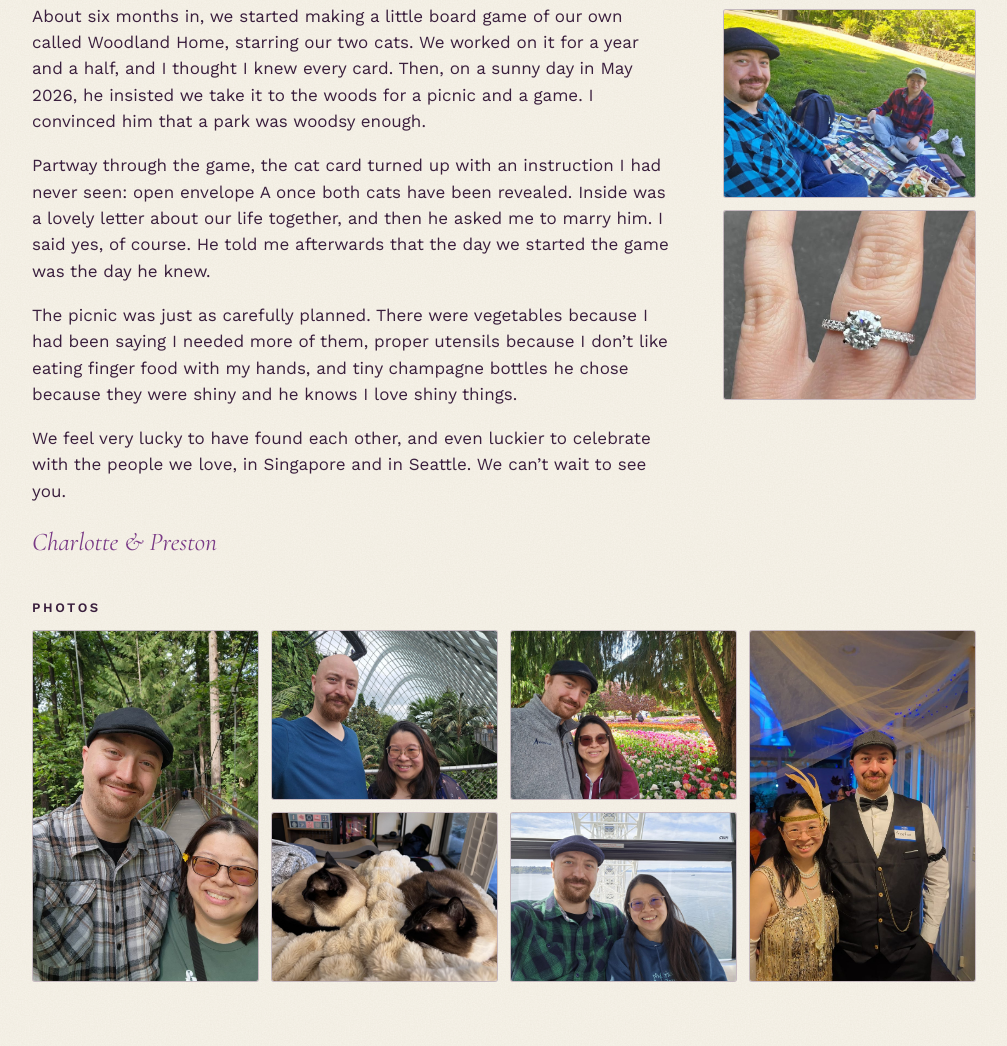
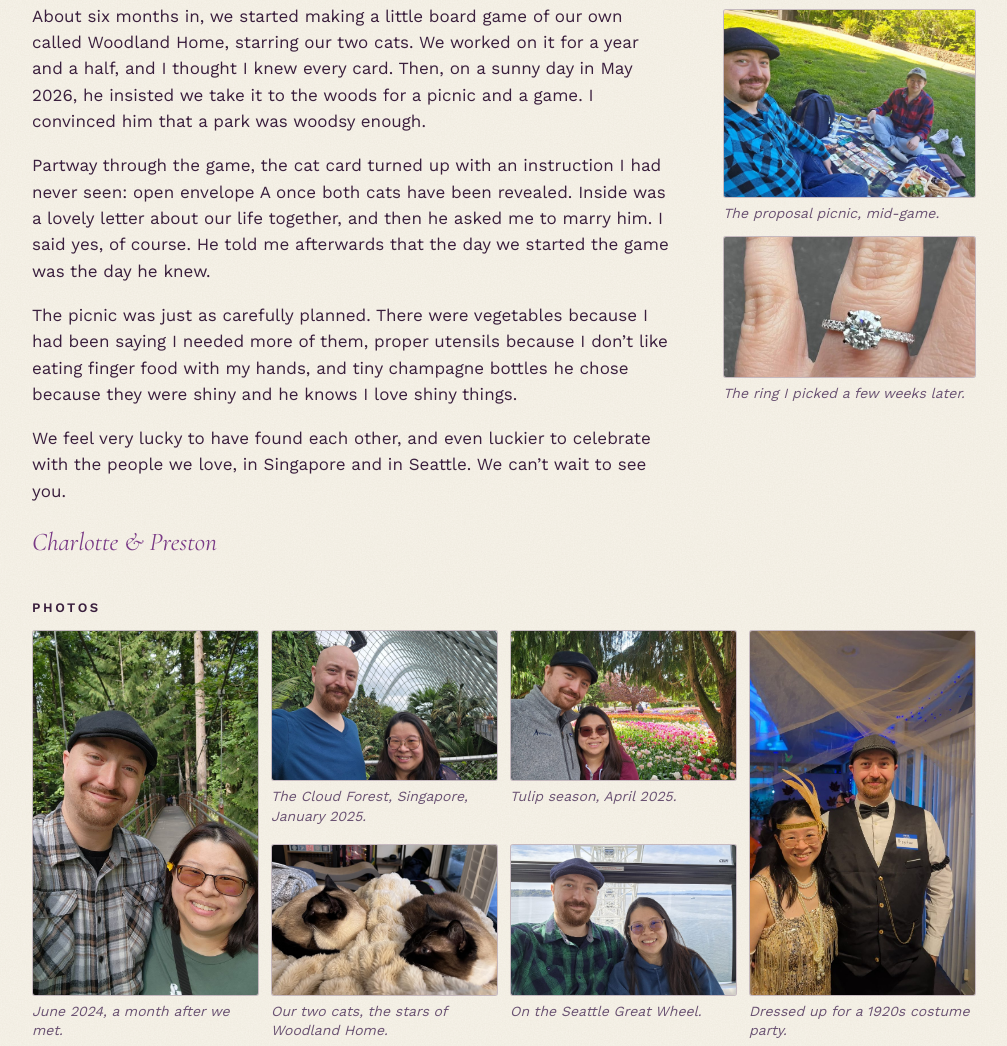
Before and after one commit to charlottetan/wedding, a plain HTML site: page index.html in a window 1280 px wide. Shown: the part 2574-3620 px from the top of the page, without its empty margins (136-1143 px from the left). Drawn offline with nearby package versions, Linux system fonts and the light colour scheme.

Commit message:
Our story: captions under each photo (draft wording, not yet published)
Co-Authored-By: Claude Fable 5.2 <noreply@anthropic.com>
Claude-Session: https://claude.ai/code/session_01ReXsJYwtW9sRxm8xK9cX4i

```diff
--- a/index.html
+++ b/index.html
@@ -505,7 +505,7 @@ a.maplink:not(:only-child) { display: inline; padding: 0; }
 .story-proposal { display: grid; gap: 6px 0; margin-bottom: 1.05em; }
 .story-pics { display: grid; grid-template-columns: 16fr 9fr; gap: 12px; max-width: var(--col); margin: 4px 0 8px; }
 .story-pics figure { margin: 0; }
-.story-pics img { display: block; width: 100%; height: 100%; object-fit: cover; border-radius: 3px; border: 1px solid var(--rule); background: rgba(220,193,227,.2); }
+.story-pics img { display: block; width: 100%; height: auto; object-fit: cover; border-radius: 3px; border: 1px solid var(--rule); background: rgba(220,193,227,.2); }
 .story-pics .picnic img { aspect-ratio: 4 / 3; }
 .story-pics .ring img { aspect-ratio: 3 / 4; object-position: 50% 68%; }
 .story-sign { font-family: var(--display); font-style: italic; font-size: 1.6rem; color: var(--orchid); margin-top: .2em !important; }
@@ -513,17 +513,23 @@ a.maplink:not(:only-child) { display: inline; padding: 0; }
   .story-proposal { grid-template-columns: minmax(0, var(--col)) minmax(0, 1fr); column-gap: clamp(32px, 4vw, 56px); align-items: start; }
   .story-proposal .story-text p:last-child { margin-bottom: 0; }
   .story-pics { grid-template-columns: 1fr; max-width: none; margin: 6px 0 0; }
-  .story-pics .ring img { aspect-ratio: 4 / 3; object-position: 50% 66%; }
+  .story-pics .ring img { aspect-ratio: 16 / 9; object-position: 50% 64%; }
 }
 .story + .grp { margin-top: 36px; }
-/* Our story photo grid: two tall photos either side of four wide ones; on phones, two columns */
-.story-gallery { grid-template-columns: repeat(2, minmax(0, 1fr)); }
-.story-gallery li { position: relative; aspect-ratio: 4 / 3; overflow: hidden; border-radius: 3px; border: 1px solid var(--rule); background: rgba(220,193,227,.2); }
-.story-gallery li.tall { aspect-ratio: 3 / 4; }
+/* Our story photo grid: two tall photos either side of four wide ones; on phones, two columns. Each photo has a caption under it. */
+.story-gallery { grid-template-columns: repeat(2, minmax(0, 1fr)); gap: 18px 12px; }
+.story-gallery li { display: flex; }
+.story-gallery figure { margin: 0; display: flex; flex-direction: column; width: 100%; }
+.story-gallery .ph { position: relative; aspect-ratio: 4 / 3; overflow: hidden; border-radius: 3px; border: 1px solid var(--rule); background: rgba(220,193,227,.2); }
+.story-gallery li.tall .ph { aspect-ratio: 3 / 4; }
 .story-gallery img { position: absolute; inset: 0; width: 100%; height: 100%; object-fit: cover; display: block; }
-@media (min-width: 700px) {
+.story-gallery figcaption, .story-pics figcaption { margin-top: 6px; font-size: 14px; line-height: 1.4; color: var(--plum-soft); font-style: italic; }
+@media (min-width: 1000px) {
   .story-gallery { grid-template-columns: repeat(4, minmax(0, 1fr)); }
-  .story-gallery li.tall { aspect-ratio: auto; grid-row: 1 / span 2; }
+  .story-gallery .ph { aspect-ratio: 3 / 2; }
+  .story-gallery li.tall { grid-row: 1 / span 2; }
+  .story-gallery li.tall .ph { aspect-ratio: auto; flex: 1 1 0; min-height: 0; }
+  .story-gallery li.tall.first img { object-position: 85% 50%; }
   .story-gallery li.tall.first { grid-column: 1; }
   .story-gallery li.tall.last { grid-column: 4; }
 }
@@ -1040,8 +1046,8 @@ a.maplink:not(:only-child) { display: inline; padding: 0; }
           <p>The picnic was just as carefully planned. There were vegetables because I had been saying I needed more of them, proper utensils because I don&rsquo;t like eating finger food with my hands, and tiny champagne bottles he chose because they were shiny and he knows I love shiny things.</p>
         </div>
         <div class="story-pics">
-          <figure class="picnic"><img src="img/story-proposal-picnic.jpg" width="1280" height="960" loading="lazy" alt="Preston and Charlotte on a picnic blanket in a park, with their board game Woodland Home laid out between them and a picnic platter beside it."></figure>
-          <figure class="ring"><img src="img/story-ring.jpg" width="720" height="1280" loading="lazy" alt="Charlotte&rsquo;s hand wearing her engagement ring."></figure>
+          <figure class="picnic"><img src="img/story-proposal-picnic.jpg" width="1280" height="960" loading="lazy" alt="Preston and Charlotte on a picnic blanket in a park, with their board game Woodland Home laid out between them and a picnic platter beside it."><figcaption>The proposal picnic, mid-game.</figcaption></figure>
+          <figure class="ring"><img src="img/story-ring.jpg" width="720" height="1280" loading="lazy" alt="Charlotte&rsquo;s hand wearing her engagement ring."><figcaption>The ring I picked a few weeks later.</figcaption></figure>
         </div>
       </div>
       <p>We feel very lucky to have found each other, and even luckier to celebrate with the people we love, in Singapore and in Seattle. We can&rsquo;t wait to see you.</p>
@@ -1049,12 +1055,12 @@ a.maplink:not(:only-child) { display: inline; padding: 0; }
     </div>
     <h3 class="grp">Photos</h3>
     <ul class="gallery story-gallery">
-      <li class="tall first"><img src="img/story-forest-bridge.jpg" width="960" height="1280" loading="lazy" alt="Preston and Charlotte on a suspension bridge in a forest, June 2024."></li>
-      <li class="tall last"><img src="img/story-costume-party.jpg" width="839" height="1280" loading="lazy" alt="Charlotte in a gold 1920s flapper dress and Preston in a waistcoat, bow tie and flat cap at a costume party."></li>
-      <li><img src="img/story-cloud-forest.jpg" width="1280" height="960" loading="lazy" alt="Preston and Charlotte inside the Cloud Forest dome at Gardens by the Bay, Singapore."></li>
-      <li><img src="img/story-tulips.jpg" width="1280" height="960" loading="lazy" alt="Preston and Charlotte in front of rows of tulips in bloom."></li>
-      <li><img src="img/story-cats.jpg" width="1280" height="960" loading="lazy" alt="Our two cats curled up side by side on a fluffy cream blanket."></li>
-      <li><img src="img/story-great-wheel.jpg" width="1280" height="960" loading="lazy" alt="Preston and Charlotte in a Ferris wheel cabin above the water in Seattle."></li>
+      <li class="tall first"><figure><div class="ph"><img src="img/story-forest-bridge.jpg" width="960" height="1280" loading="lazy" alt="Preston and Charlotte on a suspension bridge in a forest, June 2024."></div><figcaption>June 2024, a month after we met.</figcaption></figure></li>
+      <li class="tall last"><figure><div class="ph"><img src="img/story-costume-party.jpg" width="839" height="1280" loading="lazy" alt="Charlotte in a gold 1920s flapper dress and Preston in a waistcoat, bow tie and flat cap at a costume party."></div><figcaption>Dressed up for a 1920s costume party.</figcaption></figure></li>
+      <li><figure><div class="ph"><img src="img/story-cloud-forest.jpg" width="1280" height="960" loading="lazy" alt="Preston and Charlotte inside the Cloud Forest dome at Gardens by the Bay, Singapore."></div><figcaption>The Cloud Forest, Singapore, January 2025.</figcaption></figure></li>
+      <li><figure><div class="ph"><img src="img/story-tulips.jpg" width="1280" height="960" loading="lazy" alt="Preston and Charlotte in front of rows of tulips in bloom."></div><figcaption>Tulip season, April 2025.</figcaption></figure></li>
+      <li><figure><div class="ph"><img src="img/story-cats.jpg" width="1280" height="960" loading="lazy" alt="Our two cats curled up side by side on a fluffy cream blanket."></div><figcaption>Our two cats, the stars of Woodland Home.</figcaption></figure></li>
+      <li><figure><div class="ph"><img src="img/story-great-wheel.jpg" width="1280" height="960" loading="lazy" alt="Preston and Charlotte in a Ferris wheel cabin above the water in Seattle."></div><figcaption>On the Seattle Great Wheel.</figcaption></figure></li>
     </ul>
   </div>
 </section>
```
